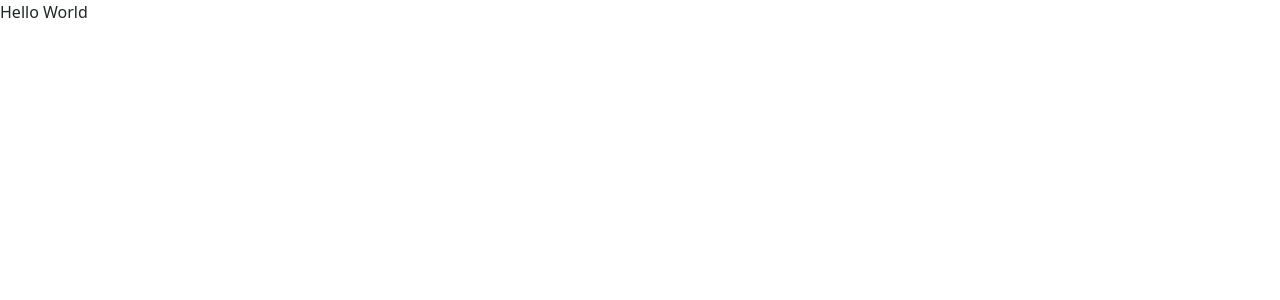
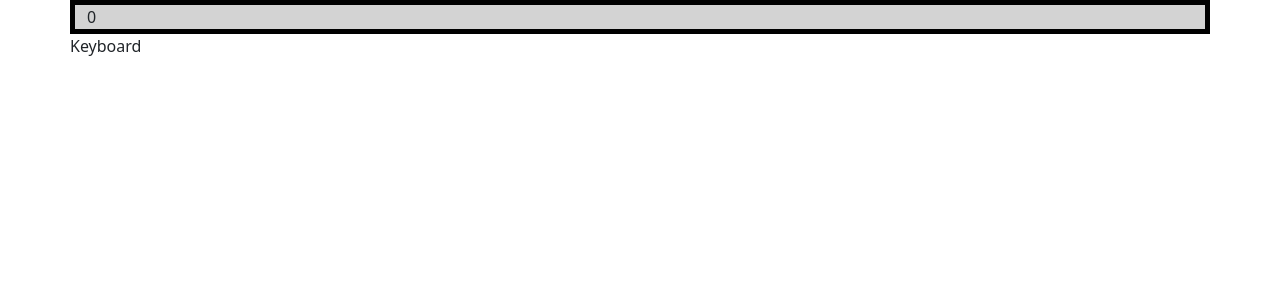
Before and after one commit to cjjasik/Calculator, a React (Create React App) app: page / in a window 1280 px wide. Shown: the top 300 px of the page. Built offline with nearby package versions, Linux system fonts and the light colour scheme.

Commit message:
Display set up, minimal styling

```diff
--- a/src/App.js
+++ b/src/App.js
@@ -1,13 +1,7 @@
+import Calculator from "./components/Calculator"
+
 export default function App() {
     return (
-        "Hello World"
+        <Calculator />
     )
 }
-
-
-
-/**
- * Top Level: Card called "Calculator" (state will live here)
- * - Display
- * - Input -> grid of buttons (all buttons will affect display)
- */
--- a/src/components/Calculator.js
+++ b/src/components/Calculator.js
@@ -0,0 +1,24 @@
+import { Container, Row, Col } from 'react-bootstrap';
+
+import Display from './Display';
+import Keyboard from './Keyboard';
+
+
+export default function Calculator() {
+    return (
+        <Container>
+            <Row>
+                <Col>
+                    <Row>
+                        <Display />
+                    </Row>
+                    <Row>
+                        <Keyboard />
+                    </Row>
+                </Col>
+            </Row>
+
+
+        </Container>
+    )
+}
--- a/src/components/Display.js
+++ b/src/components/Display.js
@@ -0,0 +1,14 @@
+import { Container } from 'react-bootstrap';
+
+export default function Display() {
+    const styles = {
+        displayContainer: {
+            backgroundColor: 'lightGrey',
+            border: '5px solid black',
+        }
+    }
+
+    return (
+        <Container style={styles.displayContainer}>0</Container>
+    )
+}
--- a/src/components/Key.js
+++ b/src/components/Key.js
@@ -0,0 +1,3 @@
+export default function Key() {
+    return "Key"
+}
--- a/src/components/Keyboard.js
+++ b/src/components/Keyboard.js
@@ -0,0 +1,3 @@
+export default function Keyboard() {
+    return "Keyboard"
+}
```
